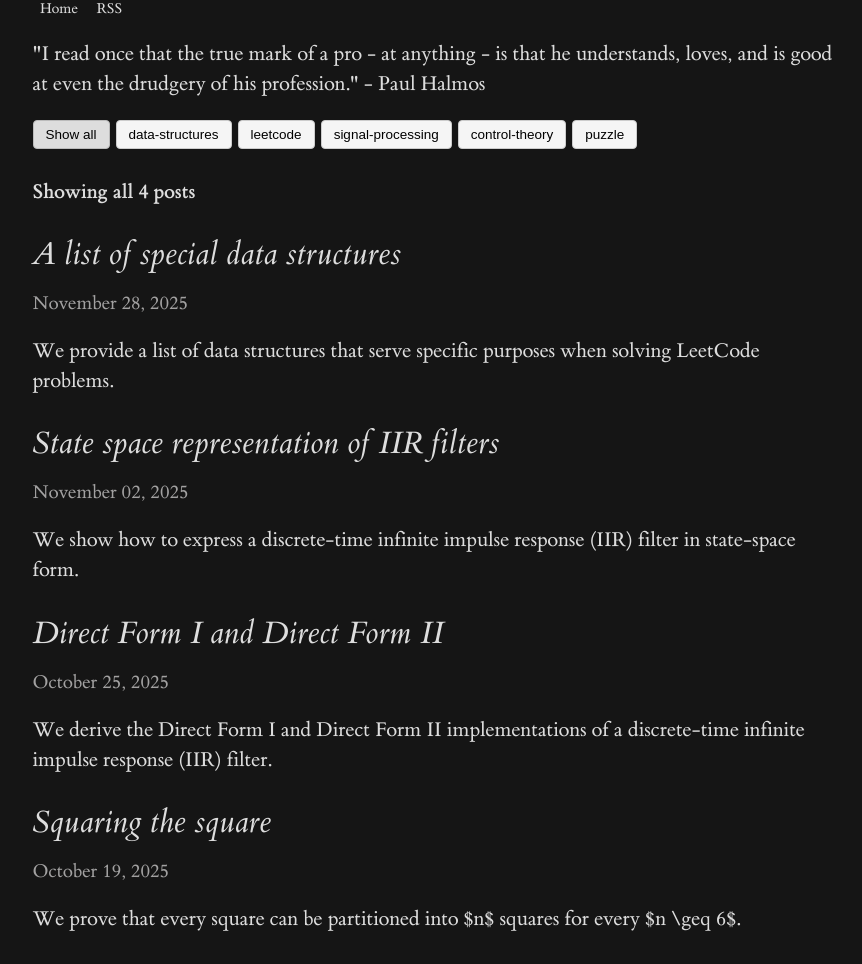
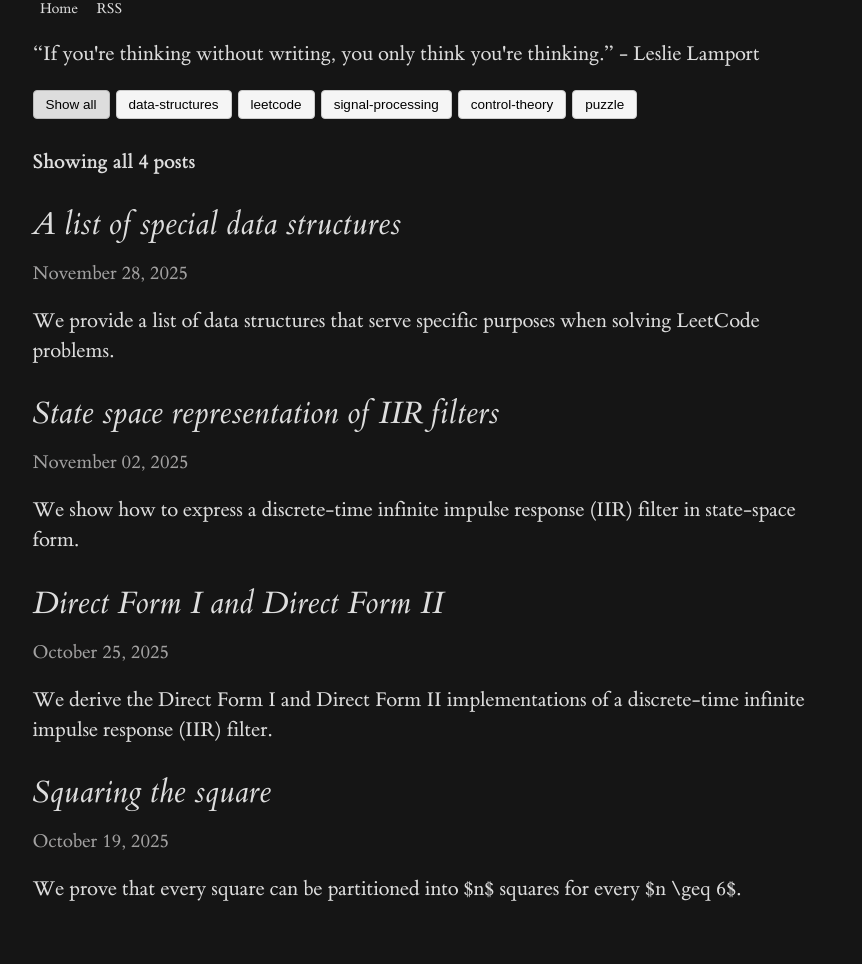
Before and after one commit to mhdadk/mhdadk.github.io, a Jekyll site: the page built from blog.html, in a window 1280 px wide. Shown: the whole page, without its empty margins (200-1062 px from the left). Built offline with Jekyll 4.4.1, drawn with Linux system fonts in a browser that asks for light colours; a script that is not in the unit is left out; after the commit the page ends 934 px from its top, so only the background shows below that.

Commit message:
Paul Halmos quote

```diff
--- a/blog.html
+++ b/blog.html
@@ -6,9 +6,7 @@ title: Blog
 
 <!-- <h2 style="font-style: normal;">Latest posts</h2> -->
 <p>
-    <quote>"I read once that the true mark of a pro - at anything - is that he understands, loves, and is good at even
-        the
-        drudgery of his profession." - Paul Halmos</quote>
+    <quote>“If you're thinking without writing, you only think you're thinking.” - Leslie Lamport</quote>
 </p>
 <!-- Tag filter buttons -->
 <div id="tag-list"></div>
```
